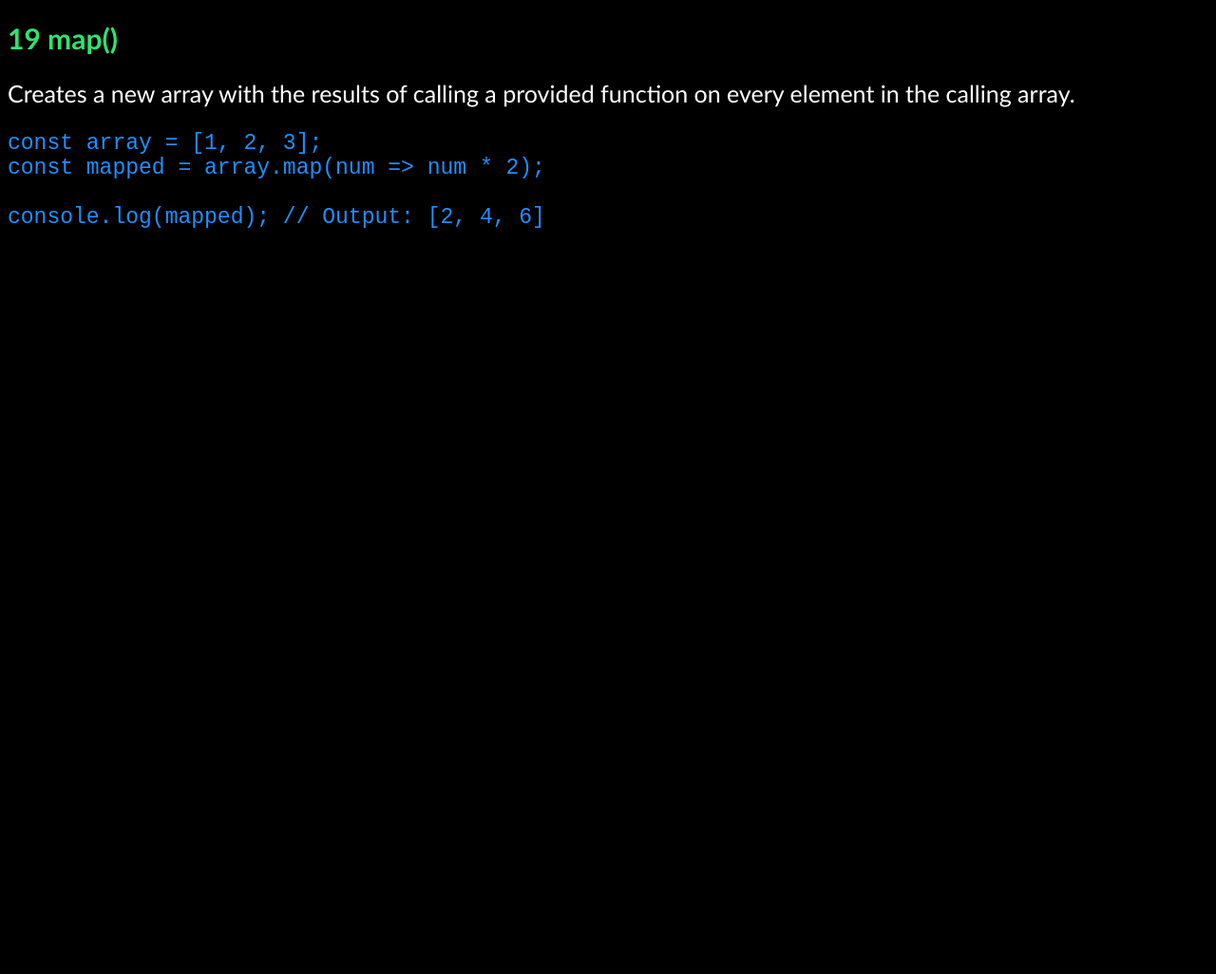
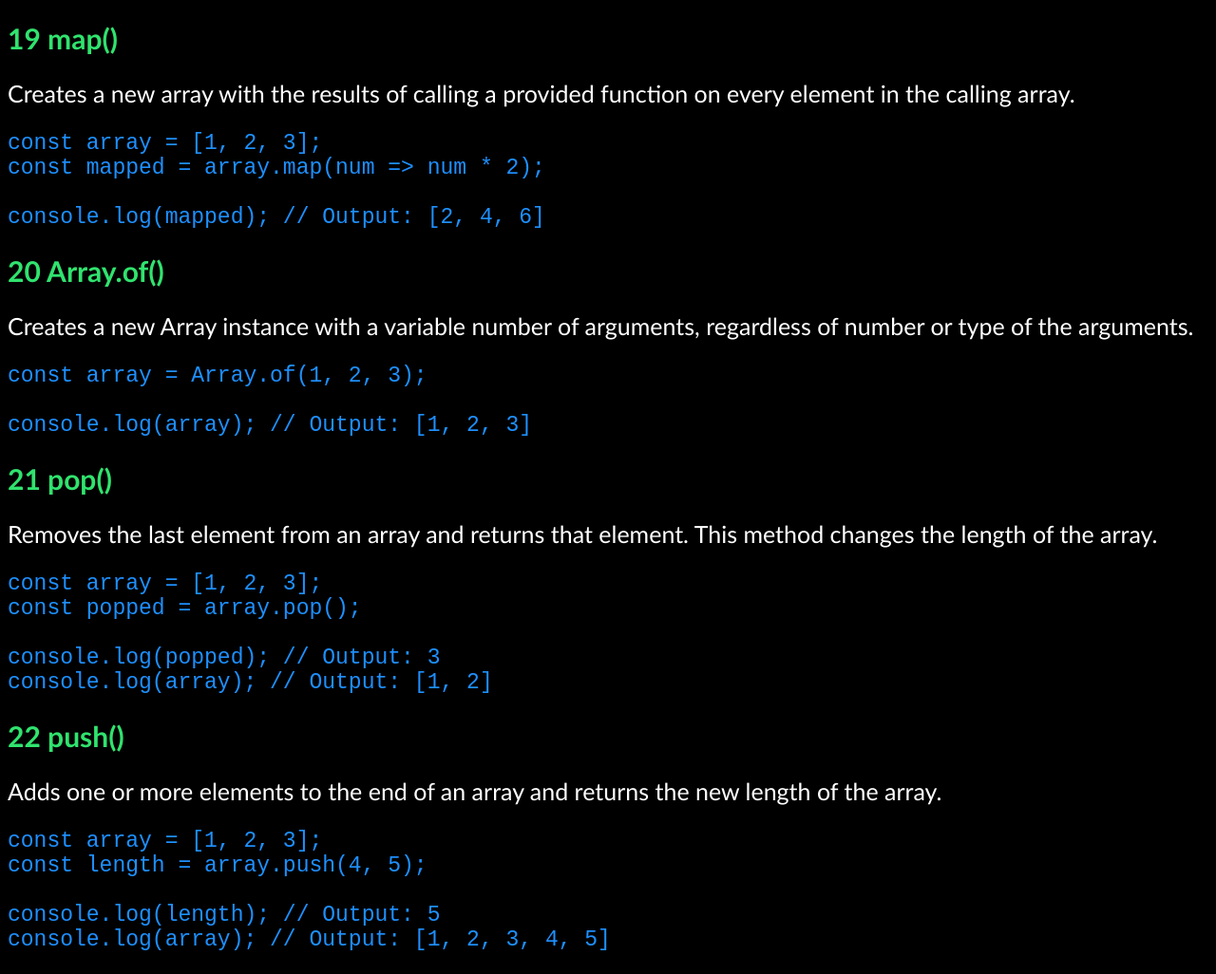
Before and after one commit to kawodyaarachchige/JavaScript_Array_Methods, a plain HTML site: page index.html in a window 1280 px wide. Shown: the part 6276-7302 px from the top of the page at 95% size. Before the commit the page ends 6541 px from the top, so only its background shows below. Drawn offline with Linux system fonts and the light colour scheme.

Commit message:
added Array.of(), pop( )& push() methods .

```diff
--- a/index.html
+++ b/index.html
@@ -198,6 +198,28 @@ const mapped = array.map(num => num * 2);
 
 console.log(mapped); // Output: [2, 4, 6]
 </pre>
+<h2>20 Array.of()</h2>
+<p>Creates a new Array instance with a variable number of arguments, regardless of number or type of the arguments.</p>
+<pre>const array = Array.of(1, 2, 3);
+
+console.log(array); // Output: [1, 2, 3]
+</pre>
+<h2>21 pop()</h2>
+<p>Removes the last element from an array and returns that element. This method changes the length of the array.</p>
+<pre>const array = [1, 2, 3];
+const popped = array.pop();
+
+console.log(popped); // Output: 3
+console.log(array); // Output: [1, 2]
+</pre>
+<h2>22 push()</h2>
+<p>Adds one or more elements to the end of an array and returns the new length of the array.</p>
+<pre>const array = [1, 2, 3];
+const length = array.push(4, 5);
+
+console.log(length); // Output: 5
+console.log(array); // Output: [1, 2, 3, 4, 5]
+</pre>
 </body>
 
 </html>
```
Also changed, not shown: script.js (+18 -0 lines).
